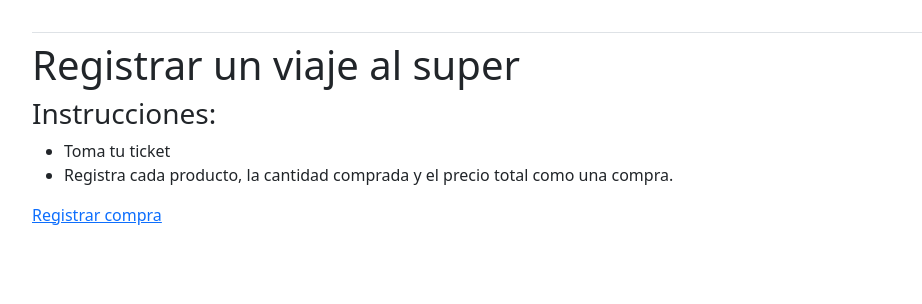
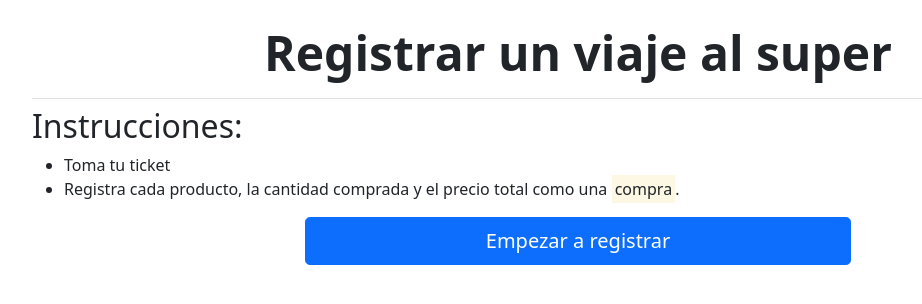
Before and after one commit to LuisMtzGarcia/Grocery_Shopping_Registry, a Django app: page /instructions/ in a window 1280 px wide. Shown: the part 58-362 px from the top of the page, without its empty margins (62-984 px from the left). Run offline with Django 4.2, Linux system fonts and the light colour scheme; the visitor is signed in with stand-in values (Sample User, id 1); some libraries are stand-ins or nearby versions.

Commit message:
Styled instructions page

```diff
--- a/shopping_registry/templates/shopping_registry/instrucciones_registro.html
+++ b/shopping_registry/templates/shopping_registry/instrucciones_registro.html
@@ -1,15 +1,26 @@
 {% extends "shopping_registry/base.html" %}
 
+{% block page_header %}
+<h1 class="display-5">
+    <div class="text-center fw-bold">
+        Registrar un viaje al super
+    </div>
+</h1>
+{% endblock page_header %}
+
 {% block content %}
-    <h1>
-        Registrar un viaje al super
-    </h1>
-    <h3>
-        Instrucciones:
-    </h3>
+<h2>
+    Instrucciones:
+</h2>
     <ul>
         <li>Toma tu ticket</li>
-        <li>Registra cada producto, la cantidad comprada y el precio total como una compra.</li>
+        <li>Registra cada producto, la cantidad comprada y el precio total como
+            una <mark>compra</mark>.</li>
     </ul>
-    <a href="{% url 'shopping_registry:new_purchase' %}">Registrar compra</a>
+    <div class="d-grid gap-2 col-6 mx-auto">
+        <a href="{% url 'shopping_registry:new_purchase' %}"
+            class="btn btn-primary btn-lg" role="button">
+            Empezar a registrar
+        </a>
+    </div>
 {% endblock content %}
```
Also changed, not shown: shopping_registry/templates/shopping_registry/month_view.html (+25 -7 lines).
